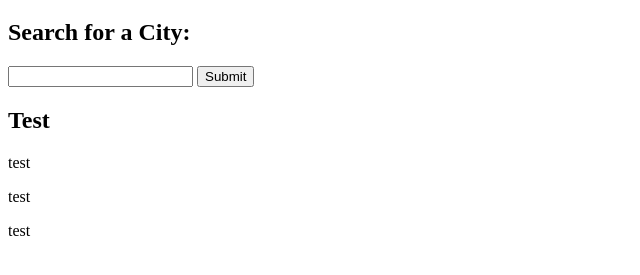
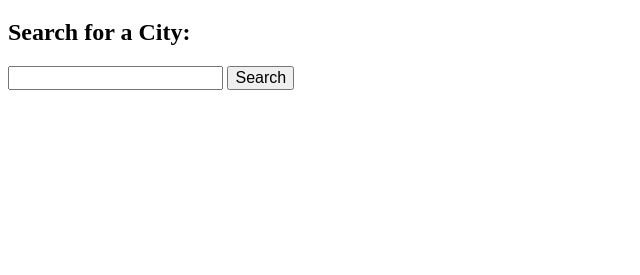
Before and after one commit to dvdhyn/check-the-weather, a plain HTML site: page index.html in a window 1280 px wide. Shown: the part 61-336 px from the top of the page, without its empty margins (0-640 px from the left). Drawn offline with nearby package versions, Linux system fonts and the light colour scheme.

Commit message:
Added search and localstorage functionality

```diff
--- a/assets/js/script.js
+++ b/assets/js/script.js
@@ -1,47 +1,156 @@
-$( function() {
+$(function () {
+    // added the 50 largest cities in the United States
     var availableTags = [
-      "ActionScript",
-      "AppleScript",
-      "Asp",
-      "BASIC",
-      "C",
-      "C++",
-      "Clojure",
-      "COBOL",
-      "ColdFusion",
-      "Erlang",
-      "Fortran",
-      "Groovy",
-      "Haskell",
-      "Java",
-      "JavaScript",
-      "Lisp",
-      "Perl",
-      "PHP",
-      "Python",
-      "Ruby",
-      "Scala",
-      "Scheme"
+        "New York",
+        "Los Angeles",
+        "Chicago",
+        "Houston",
+        "Philadelphia",
+        "Phoenix",
+        "San Antonio",
+        "San Diego",
+        "Dallas",
+        "San Jose",
+        "Austin",
+        "Jacksonville",
+        "San Francisco",
+        "Indianapolis",
+        "Columbus",
+        "Fort Worth",
+        "Charlotte",
+        "Seattle",
+        "Denver",
+        "El Paso",
+        "Detroit",
+        "Washington",
+        "Boston",
+        "Memphis",
+        "Nashville",
+        "Portland",
+        "Oklahoma City",
+        "Las Vegas",
+        "Baltimore",
+        "Louisville",
+        "Milwaukee",
+        "Albuquerque",
+        "Tucson",
+        "Fresno",
+        "Sacramento",
+        "Kansas City",
+        "Long Beach",
+        "Mesa",
+        "Atlanta",
+        "Colorado Springs",
+        "Virginia Beach",
+        "Raleigh",
+        "Omaha",
+        "Miami",
+        "Oakland",
+        "Minneapolis",
+        "Tulsa",
+        "Wichita",
+        "New Orleans",
+        "Arlington"
     ];
-    $( "#tags" ).autocomplete({
-      source: availableTags
+
+    var searchInput = $("#tags");
+    var searchButton = $("#searchButton");
+    var searchHistory = $("#searchHistory");
+    var currentWeather = $("#currentWeather");
+    var fiveDay = $("#fiveDayForecast");
+
+    // displays search history from localStorage
+    var savedSearches = JSON.parse(localStorage.getItem("searches")) || [];
+    displaySearchHistory();
+
+    // jQuery autocomplete
+    searchInput.autocomplete({
+        source: availableTags
     });
-  } );
 
+    // search button click makes API request
+    searchButton.on("click", function () {
+        var cityName = searchInput.val();
+        getWeatherData(cityName);
+    });
+    // saved city button click makes API request
+    searchHistory.on("click", ".city-button", function () {
+        var selectedCity = $(this).text();
+        getWeatherData(selectedCity);
+    });
 
-var citySearch = document.getElementById("searchButton");
-var searchInput = document.getElementById("tags");
-var searchButton = document.getElementById("searchButton");
-var searchHistory = document.getElementById("searchHistory");
-var currentWeather = document.getElementById("currentWeather");
-var fiveDay = document.getElementById("fiveDayForecast");
+    function updateSearchHistory(cityName) {
+        // checks if the city already exists in search history before adding and appending a button
+        if (!savedSearches.includes(cityName)) {
+            savedSearches.push(cityName);
+            localStorage.setItem("searches", JSON.stringify(savedSearches));
+            displaySearchHistory();
+        }
+    }
 
+    function displaySearchHistory() {
+        // removes existing buttons
+        searchHistory.empty();
+        savedSearches.forEach(function (city) {
+        // appends a button for each new unique search
+        searchHistory.append("<button class='city-button'>" + city + "</button>");
+      });
+    }
 
-var tags = document.getElementById("tags");
+    // specifc city weather information populates after search
+    function displayCurrentWeather(data) {
+        var temperatureFahrenheit = ((data.main.temp - 273.15) * 9/5 + 32).toFixed(2);
+        var humidity = data.main.humidity;
+        var windSpeed = data.wind.speed;
+        var date = new Date(data.dt * 1000);
+        var iconCode = data.weather[0].icon;
+        var iconUrl = "https://openweathermap.org/img/wn/" + iconCode + ".png";
+        currentWeather.html("<h2>" + data.name + "</h2><p>Date: " + date.toLocaleString() + "</p><p>Temperature: " + temperatureFahrenheit + "°F</p><p>Humidity: " + humidity + "%</p><p>Wind Speed: " + windSpeed + " m/s</p><img src='" + iconUrl + "' alt='Weather Icon'>");
+    }
 
+    // *same input as above* specific city weather 5-day forecast populates after search
+    function displayFiveDayForecast(data) {
+        fiveDay.html("<h2>5-Day Forecast</h2>");
+        for (var i = 0; i < data.list.length; i += 8) {
+        var date = new Date(data.list[i].dt * 1000);
+        var temperatureFahrenheit = ((data.list[i].main.temp - 273.15) * 9/5 + 32).toFixed(2);
+        var humidity = data.list[i].main.humidity;
+        var windSpeed = data.list[i].wind.speed;
+        var iconCode = data.list[i].weather[0].icon;
+        var iconUrl = "https://openweathermap.org/img/wn/" + iconCode + ".png";
+        fiveDay.append("<p>Date: " + date.toLocaleString() + "</p><p>Temperature: " + temperatureFahrenheit + "°F</p><p>Humidity: " + humidity + "%</p><p>Wind Speed: " + windSpeed + " m/s</p><img src='" + iconUrl + "' alt='Weather Icon'>");
+        }
+    }
 
-var apiKey = "c210bbf2db0943be0d70f18df70a36b2";
-var lat;
-var lon;
-var geoCoding = "http://api.openweathermap.org/geo/1.0/direct?q=" + tags + "&limit=5&appid=" + apiKey;
-var queryURL = "http://api.openweathermap.org/data/2.5/forecast?lat=" + lat + "&lon=" + lon + "&appid=" + apiKey;
+    // pulls from the API using my OpenWeatherMap key
+    // https://openweathermap.org/forecast5
+    function getWeatherData(cityName) {
+        var apiKey = "c210bbf2db0943be0d70f18df70a36b2";
+        var geoCodingURL = "http://api.openweathermap.org/geo/1.0/direct?q=" + cityName + "&limit=5&appid=" + apiKey;
+        $.ajax({
+            url: geoCodingURL,
+            method: "GET"
+        }).then(function (geoData) {
+            var lat = geoData[0].lat;
+            var lon = geoData[0].lon;
+            var currentWeatherURL = "http://api.openweathermap.org/data/2.5/weather?lat=" + lat + "&lon=" + lon + "&appid=" + apiKey;
+
+        $.ajax({
+            url: currentWeatherURL,
+            method: "GET"
+        }).then(function (currentWeatherData) {
+            displayCurrentWeather(currentWeatherData);
+            updateSearchHistory(cityName);
+        });
+
+        var forecastURL = "http://api.openweathermap.org/data/2.5/forecast?lat=" + lat + "&lon=" + lon + "&appid=" + apiKey;
+
+        $.ajax({
+            url: forecastURL,
+            method: "GET"
+        }).then(function (forecastData) {
+            displayFiveDayForecast(forecastData);
+        });
+      });
+    }
+  });
--- a/index.html
+++ b/index.html
@@ -4,9 +4,10 @@
     <meta charset="UTF-8" />
     <meta name="viewport" content="width=device-width, initial-scale=1" />
     <link rel="stylesheet" type="text/css" href="./assets/css/style.css" />
-        <link rel="stylesheet" href="https://code.jquery.com/ui/1.13.2/themes/base/jquery-ui.css">
+    <link rel="stylesheet" href="https://code.jquery.com/ui/1.13.2/themes/base/jquery-ui.css"/>
     <script src="https://code.jquery.com/jquery-3.6.0.js"></script>
     <script src="https://code.jquery.com/ui/1.13.2/jquery-ui.js"></script>
+    <script src="./assets/js/script.js"></script>
     <title>Check the Weather</title>
 </head>
 <body>
@@ -15,27 +16,19 @@
     </header>
     <section id="citySearch">
         <h2>Search for a City:</h2>
-            <div class="autoComplete">
-                <input type="text" id="tags">
-                <input type="submit" id="searchButton">
+        <div class="ui-widget">
+            <label for="tags"></label>
+            <input id="tags">
+            <button id="searchButton" type="submit">Search</button>
         </div>
         <ul id="searchHistory"></ul>
     </section>
     <section>
-            <div id="currentWeather">
-                <h2>Test</h2>
-                <p>test</p>
-                <p>test</p>
-                <p>test</p>
-            </div>
-            <div id="fiveDayForecast">
-                <p id="cityName"></p>
-            </div>
+        <div id="currentWeather"></div>
+        <div id="fiveDayForecast"></div>
     </section>
 </body>
 <footer>
 
 </footer>
-
-    <script src="./assets/js/script.js"></script>
 </html>
```
Lines whose indentation alone changed are shown as unchanged.
